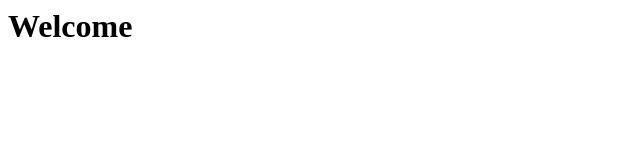
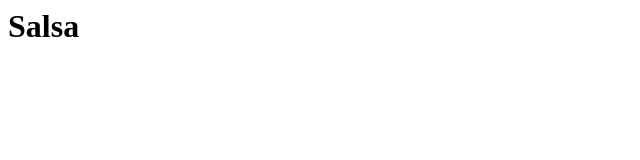
Before and after one commit to MarkCoding337/markcoding, a plain HTML site: page index.html in a window 1280 px wide. Shown: the whole page, without its empty margins (0-640 px from the left). Drawn offline with Linux system fonts and the light colour scheme.

Commit message:
modified index.html

```diff
--- a/index.html
+++ b/index.html
@@ -1 +1 @@
-<h1 href="./salsajumper/index.html">Welcome</h1>
+<h1 href="./salsajumper/index.html">Salsa</h1>
```
